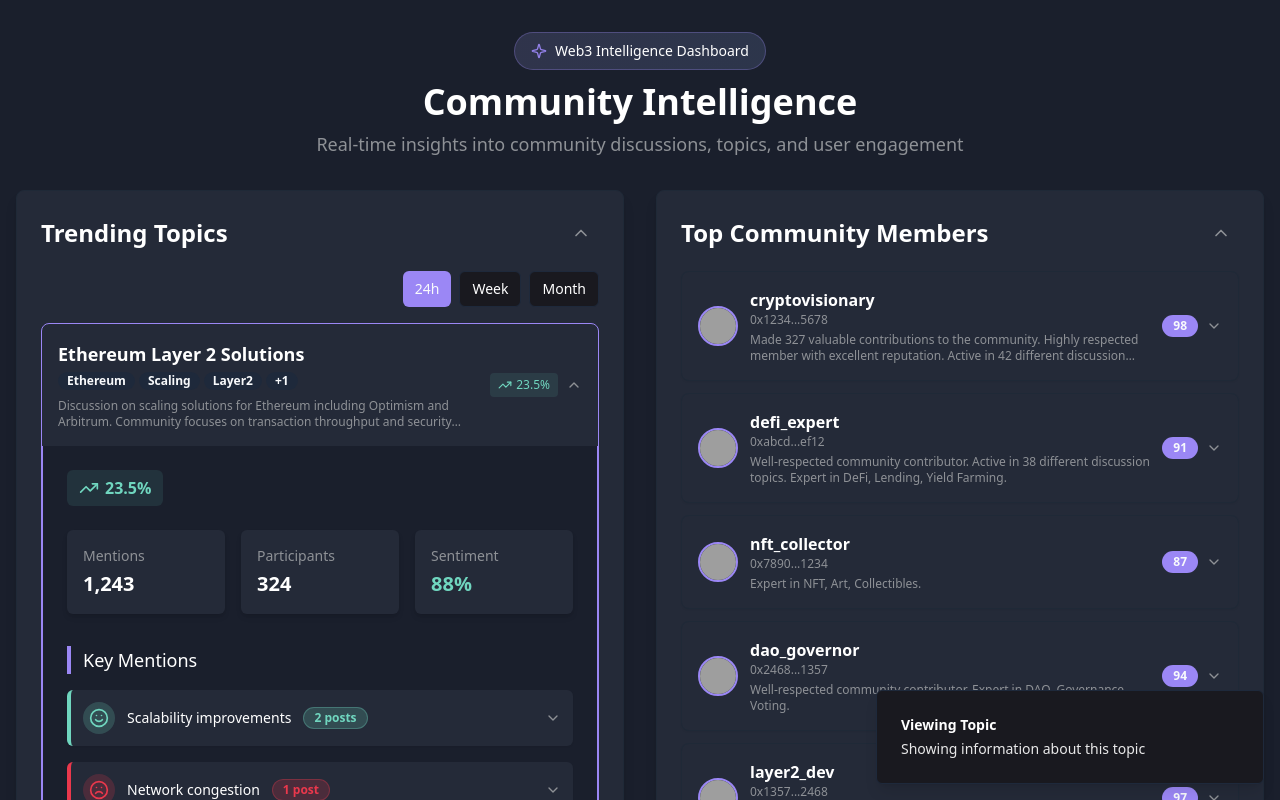
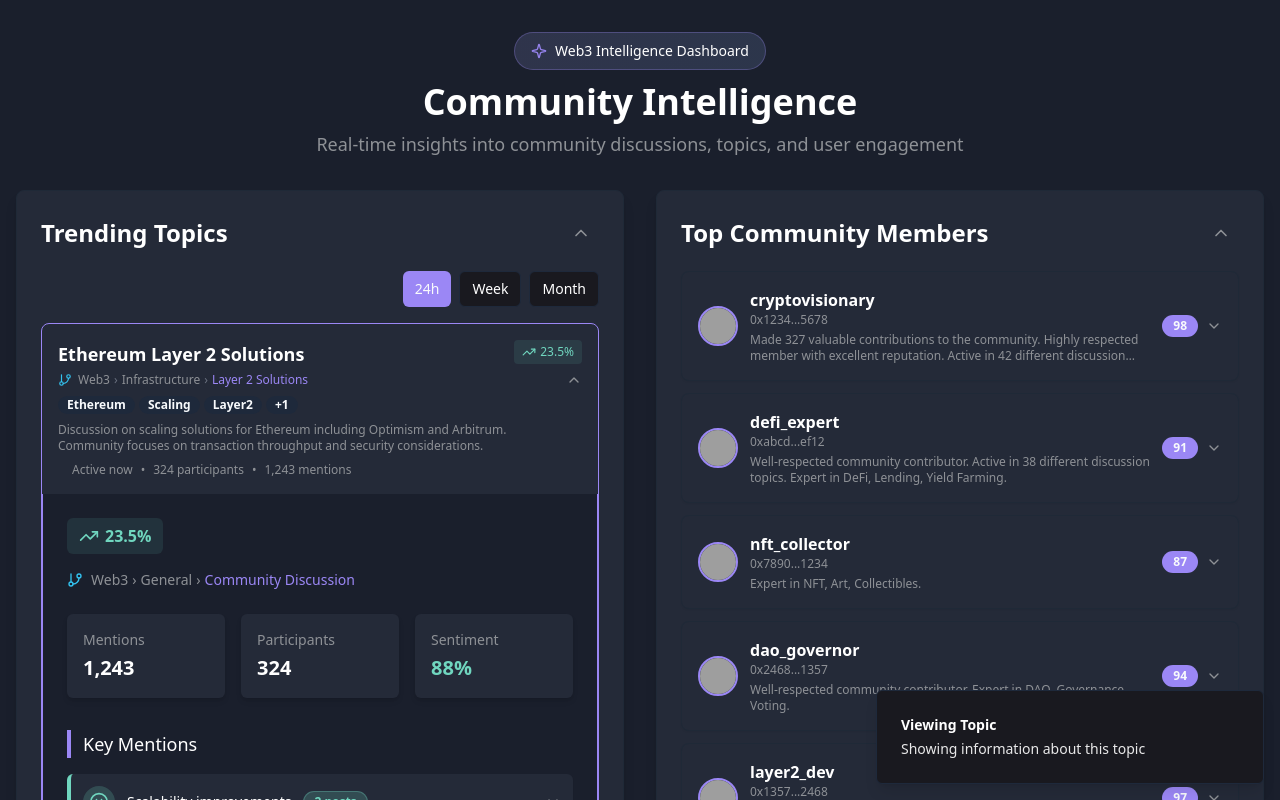
Before and after one commit to Brommah/web3-pulse-explorer, a React (Vite) app: page / in a window 1280 px wide. Both pictures are taken after a click on the element 320 px from the left and 385 px from the top of the page. Shown: the top 800 px of the page. Built offline with nearby package versions, Linux system fonts and the light colour scheme; grey boxes are pictures that could not be loaded.

Commit message:
Implement Conversation Intelligence Service
Implement the initial features of the Conversation Intelligence Service, including message processing, embedding generation, topic tree creation, and basic analytics.

```diff
--- a/src/components/TopicCard.tsx
+++ b/src/components/TopicCard.tsx
@@ -1,7 +1,7 @@
 
 import React from 'react';
 import { Topic } from '@/utils/mockData';
-import { TrendingUp, TrendingDown, ChevronDown } from 'lucide-react';
+import { TrendingUp, TrendingDown, ChevronDown, GitBranch } from 'lucide-react';
 import { Card, CardContent } from "@/components/ui/card";
 import { Badge } from "@/components/ui/badge";
 import TopicDetailPanel from './TopicDetailPanel';
@@ -33,6 +33,21 @@ const TopicCard: React.FC<TopicCardProps> = ({ topic, onClick, isExpanded }) =>
     }
   };
 
+  // Generate topic hierarchy based on the topic title
+  const getTopicHierarchy = () => {
+    if (topic.title.includes("DeFi")) {
+      return "Web3 > DeFi > Lending Protocols";
+    } else if (topic.title.includes("NFT")) {
+      return "Web3 > NFT > Marketplace Trends";
+    } else if (topic.title.includes("DAO")) {
+      return "Web3 > Governance > DAO Proposals";
+    } else if (topic.title.includes("Layer")) {
+      return "Web3 > Infrastructure > Layer 2 Solutions";
+    } else {
+      return "Web3 > General > Community Discussion";
+    }
+  };
+
   return (
     <Card
       className={`
@@ -46,9 +61,25 @@ const TopicCard: React.FC<TopicCardProps> = ({ topic, onClick, isExpanded }) =>
       `}
     >
       <CardContent className="p-4" onClick={handleClick}>
-        <div className="flex justify-between items-center">
-          <div>
+        <div className="flex justify-between items-start">
+          <div className="flex-grow">
             <h3 className="font-bold text-lg text-white">{topic.title}</h3>
+
+            {/* Topic hierarchy path - NEW! */}
+            <div className="flex items-center mt-1 mb-2">
+              <GitBranch size={14} className="text-web3-accent-blue mr-1.5" />
+              <p className="text-xs text-web3-text-secondary">
+                {getTopicHierarchy().split(" > ").map((part, index, arr) => (
+                  <React.Fragment key={index}>
+                    <span className={index === arr.length - 1 ? "text-web3-accent-purple" : ""}>
+                      {part}
+                    </span>
+                    {index < arr.length - 1 && <span className="mx-1 text-gray-500">›</span>}
+                  </React.Fragment>
+                ))}
+              </p>
+            </div>
+
             <div className="flex flex-wrap gap-1 mt-1">
               {topic.tags.slice(0, 3).map((tag, index) => (
                 <Badge key={index} variant="secondary" className="bg-opacity-20 text-xs px-2 py-0">
@@ -62,12 +93,24 @@ const TopicCard: React.FC<TopicCardProps> = ({ topic, onClick, isExpanded }) =>
               )}
             </div>
 
-            {/* Summary snippet */}
+            {/* Enhanced summary snippet with mentions and participants */}
             <p className="text-web3-text-secondary text-xs mt-2 line-clamp-2">
-              {topic.description || `Discussion about ${topic.title} with ${topic.participants} participants and ${topic.mentions} mentions. Current sentiment is ${topic.sentiment > 0.5 ? "positive" : topic.sentiment < 0 ? "negative" : "neutral"}.`}
+              {topic.description || `Discussion about ${topic.title} with ${topic.participants} participants and ${topic.mentions.toLocaleString()} mentions. Current sentiment is ${topic.sentiment > 0.5 ? "positive" : topic.sentiment < 0 ? "negative" : "neutral"}.`}
             </p>
+
+            {/* Added activity indicator */}
+            <div className="flex items-center mt-2 text-xs text-web3-text-secondary">
+              <span className="flex items-center">
+                <span className="inline-block w-2 h-2 rounded-full bg-web3-accent-green mr-1.5"></span>
+                Active now
+              </span>
+              <span className="mx-2">•</span>
+              <span>{topic.participants} participants</span>
+              <span className="mx-2">•</span>
+              <span>{topic.mentions.toLocaleString()} mentions</span>
+            </div>
           </div>
-          <div className="flex items-center space-x-2">
+          <div className="flex flex-col items-end space-y-2">
             <div className={`flex items-center px-2 py-1 rounded ${isTrendUp ? 'bg-web3-success bg-opacity-10' : 'bg-web3-error bg-opacity-10'}`}>
               {isTrendUp ? <TrendingUp size={14} className="text-web3-success" /> : <TrendingDown size={14} className="text-web3-error" />}
               <span className={`ml-1 text-xs font-medium ${isTrendUp ? 'text-web3-success' : 'text-web3-error'}`}>{Math.abs(topic.trend)}%</span>
--- a/src/components/TopicDetailPanel.tsx
+++ b/src/components/TopicDetailPanel.tsx
@@ -1,10 +1,9 @@
-
 import React, { useState } from 'react';
 import { getTopic, getUsersDiscussingTopic, mockConversations, Conversation, User } from '@/utils/mockData';
 import { Badge } from './ui/badge';
 import { Card, CardContent } from './ui/card';
 import { Avatar, AvatarFallback, AvatarImage } from './ui/avatar';
-import { TrendingUp, TrendingDown, ChevronDown, ChevronUp, Smile, Frown, Meh } from 'lucide-react';
+import { TrendingUp, TrendingDown, ChevronDown, ChevronUp, Smile, Frown, Meh, GitBranch } from 'lucide-react';
 import { Collapsible, CollapsibleContent, CollapsibleTrigger } from './ui/collapsible';
 import { Tooltip, TooltipContent, TooltipProvider, TooltipTrigger } from './ui/tooltip';
 
@@ -30,6 +29,16 @@ const TopicDetailPanel: React.FC<TopicDetailPanelProps> = ({
 
   const users = getUsersDiscussingTopic(topicId);
   const isTrendUp = topic.trend > 0;
+
+  // Mock topic hierarchy data to represent the topic tree structure
+  // In a real application, this would come from the Conversation Intelligence Service
+  const topicHierarchy = {
+    path: topic.title.includes("DeFi") ?
+      "Web3 > DeFi > Lending Protocols" :
+      topic.title.includes("NFT") ?
+        "Web3 > NFT > Marketplace Trends" :
+        "Web3 > General > Community Discussion"
+  };
 
   // Updated mock users to include all required User properties
   const mockUsers: User[] = [
@@ -217,7 +226,7 @@ const TopicDetailPanel: React.FC<TopicDetailPanelProps> = ({
     }
   ];
 
-  // Helper function to get sentiment icon and styles
+  // Helper function to get sentiment data
   const getSentimentData = (sentiment: "positive" | "negative" | "neutral") => {
     switch(sentiment) {
       case 'positive':
@@ -249,6 +258,7 @@ const TopicDetailPanel: React.FC<TopicDetailPanelProps> = ({
 
   return (
     <div className="bg-web3-bg-dark rounded-b-md p-6 border-t-0 border border-web3-accent-purple shadow-lg animate-fade-in">
+      {/* Topic header section */}
       <div className="flex justify-between items-start">
         {!skipTitle && (
           <div>
@@ -268,6 +278,22 @@ const TopicDetailPanel: React.FC<TopicDetailPanelProps> = ({
         </div>
       </div>
 
+      {/* Topic hierarchy path - NEW! */}
+      <div className="mt-4 flex items-center">
+        <GitBranch size={16} className="text-web3-accent-blue mr-2" />
+        <p className="text-sm text-web3-text-secondary">
+          {topicHierarchy.path.split(" > ").map((part, index, arr) => (
+            <React.Fragment key={index}>
+              <span className={index === arr.length - 1 ? "text-web3-accent-purple font-medium" : ""}>
+                {part}
+              </span>
+              {index < arr.length - 1 && <span className="mx-1">›</span>}
+            </React.Fragment>
+          ))}
+        </p>
+      </div>
+
+      {/* Topic metrics */}
       <div className="grid grid-cols-3 gap-4 mt-6">
         <div className="bg-web3-card-bg p-4 rounded-md shadow-md">
           <p className="text-web3-text-secondary text-sm mb-1">Mentions</p>
```
Also changed, not shown: 1 other file (tests, documents, lock files or other folders).
